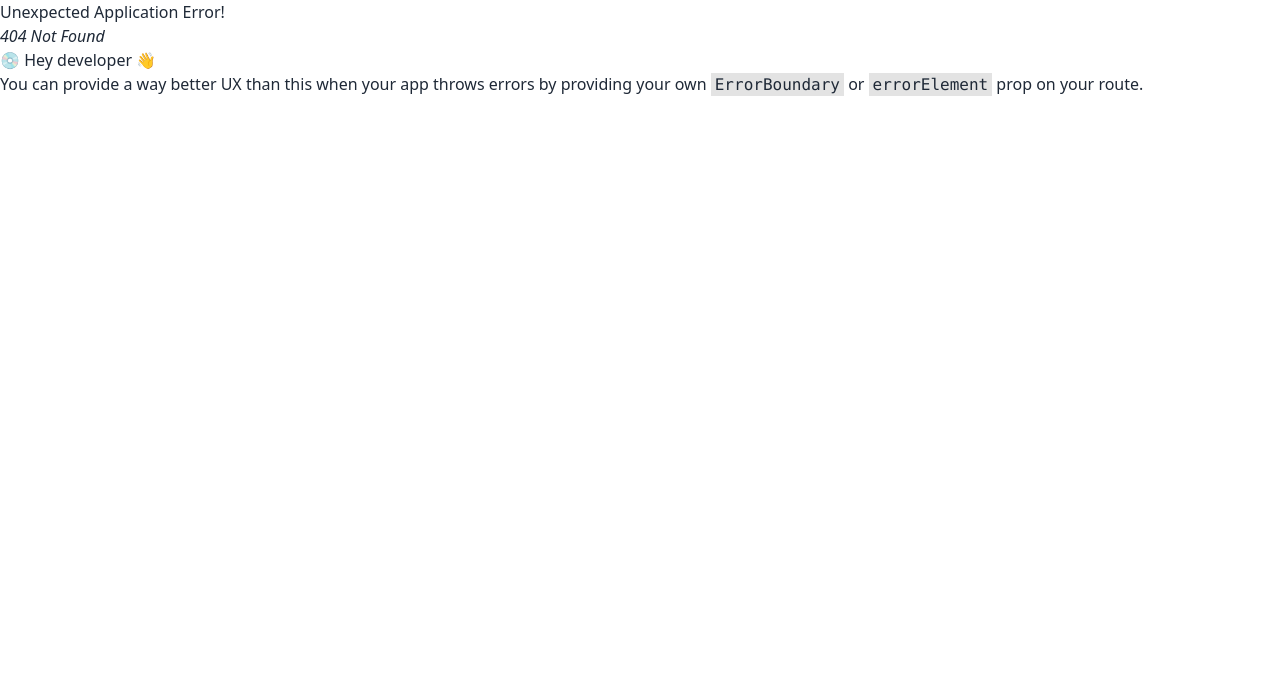
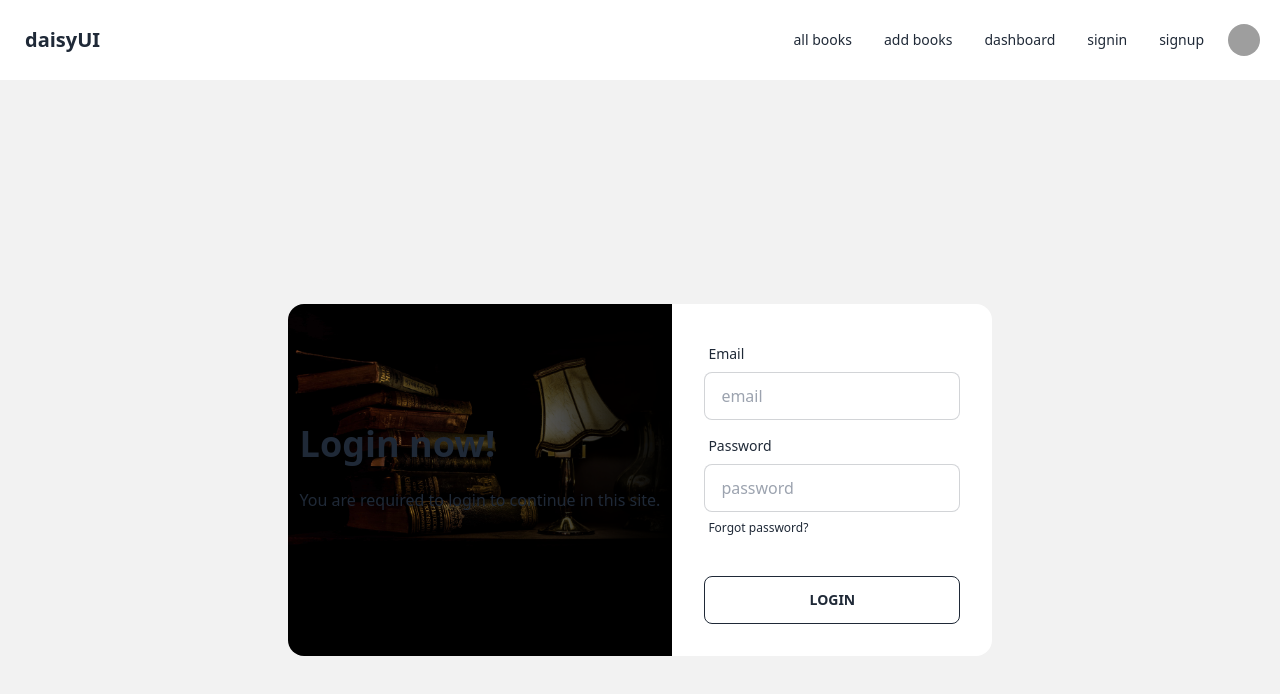
Before and after one commit to Moh-RAIEAN/assignment-5-frontend, a React (Vite) app: page /auth/signin in a window 1280 px wide. Before the commit this address had no page. Shown: the top 694 px of the page. Built offline with nearby package versions, Linux system fonts and the light colour scheme; grey boxes are pictures that could not be loaded.

Commit message:
signin form created

```diff
--- a/package.json
+++ b/package.json
@@ -12,6 +12,7 @@
   "dependencies": {
     "react": "^18.2.0",
     "react-dom": "^18.2.0",
+    "react-hook-form": "^7.47.0",
     "react-router-dom": "^6.17.0"
   },
   "devDependencies": {
--- a/src/components/view/Navbar.tsx
+++ b/src/components/view/Navbar.tsx
@@ -1,6 +1,6 @@
 export default function Navbar() {
   return (
-    <div className="navbar bg-base-100">
+    <div className="navbar bg-base-100 sticky top-0">
       <div className="flex-1">
         <a className="btn btn-ghost normal-case text-xl">daisyUI</a>
       </div>
@@ -22,7 +22,7 @@ export default function Navbar() {
             <a>signup</a>
           </li>
           <li>
-            <div className="dropdown dropdown-end p-0">
+            <div className="dropdown dropdown-end dropdown-bottom p-0">
               <label tabIndex={0} className="btn btn-ghost btn-circle avatar">
                 <div className="w-8 rounded-full">
                   <img src="/images/stock/photo-1534528741775-53994a69daeb.jpg" />
--- a/src/pages/Signinpage.tsx
+++ b/src/pages/Signinpage.tsx
@@ -1,3 +1,74 @@
+import { useForm } from "react-hook-form";
+import loginFormImage from "../assets/loginformimg-min.jpg";
+
 export default function SigninPage() {
-  return <div>LoginPage</div>;
+  const {
+    register,
+    handleSubmit,
+    watch,
+    formState: { errors },
+  } = useForm();
+  const onSubmit = (data) => console.log(data);
+
+  return (
+    <div className="lg:grid lg:place-items-center p-3 min-h-screen  bg-base-200">
+      <div className="flex lg:flex-row justify-center">
+        <div
+          className="text-center hidden min-h-full px-3 rounded-l-2xl lg:flex lg:flex-col lg:justify-center lg:text-left"
+          style={{
+            backgroundImage: `linear-gradient(to left, rgba(0,0,0,1),transparent),url(${loginFormImage})`,
+            backgroundSize: "cover",
+          }}
+        >
+          <h1 className="text-4xl font-bold">Login now!</h1>
+          <p className="py-6">
+            You are required to login to continue in this site.
+          </p>
+        </div>
+        <div className="card flex-shrink-0 w-full lg:max-w-xs lg:rounded-tl-none lg:rounded-bl-none sm:max-w-sm bg-base-100">
+          <h1 className="font-bold text-2xl uppercase text-center pt-8 lg:hidden">
+            pelase login
+          </h1>
+          <form className="card-body" onSubmit={handleSubmit(onSubmit)}>
+            <div className="form-control">
+              <label className="label">
+                <span className="label-text">Email</span>
+              </label>
+              <input
+                type="email"
+                placeholder="email"
+                className={`input input-bordered ${
+                  errors.email && "input-error"
+                }`}
+                // required
+                {...register("email", { required: true })}
+              />
+            </div>
+            <div className="form-control">
+              <label className="label">
+                <span className="label-text">Password</span>
+              </label>
+              <input
+                type="password"
+                placeholder="password"
+                className={`input input-bordered ${
+                  errors.password && "input-error"
+                }`}
+                // required
+                {...register("password", { required: true })}
+              />
+              <label className="label">
+                <a href="#" className="label-text-alt link link-hover">
+                  Forgot password?
+                </a>
+              </label>
+            </div>
+            <div className="form-control mt-6">
+              <button className="btn btn-outline">Login</button>
+            </div>
+          </form>
+        </div>
+      </div>
+    </div>
+  );
 }
--- a/src/routes/index.tsx
+++ b/src/routes/index.tsx
@@ -19,7 +19,7 @@ export const routes = createBrowserRouter([
       { path: "/add-new-Book", element: <AddNewBookPage /> },
       { path: "/book/edit/:id", element: <EditBookPage /> },
       { path: "/dashboard", element: <DashboardPage /> },
-      { path: "/auth/login", element: <SigninPage /> },
+      { path: "/auth/signin", element: <SigninPage /> },
       { path: "/auth/sign-up", element: <SignupPage /> },
     ],
   },
```
Also changed, not shown: src/assets/loginformimg-min.jpg (added), 1 other file (tests, documents, lock files or other folders).
